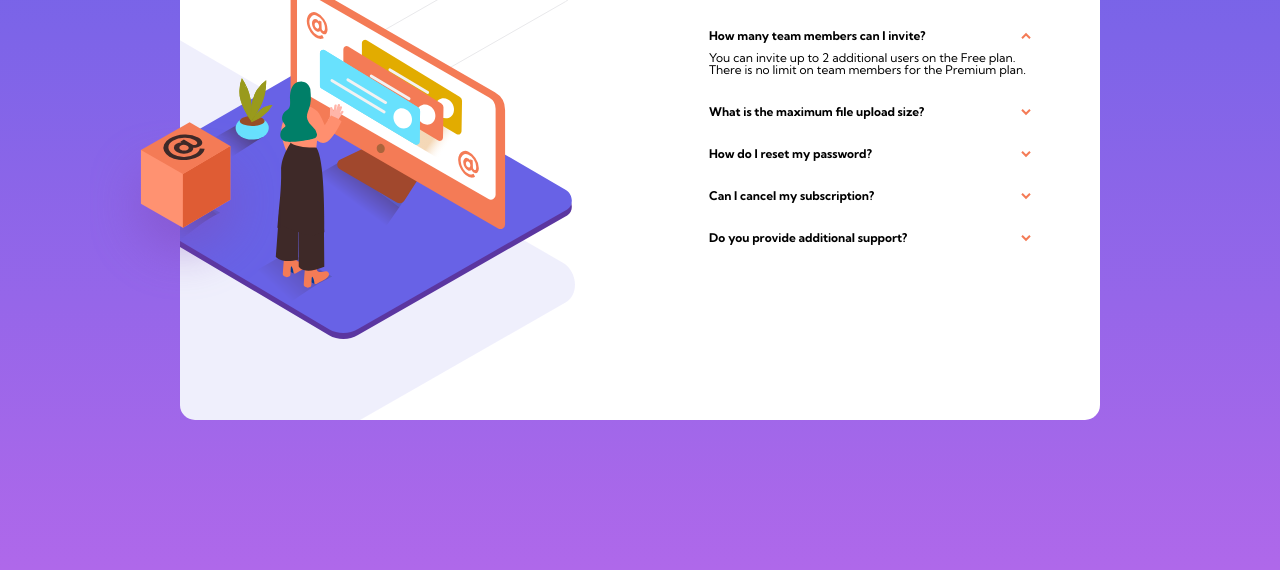
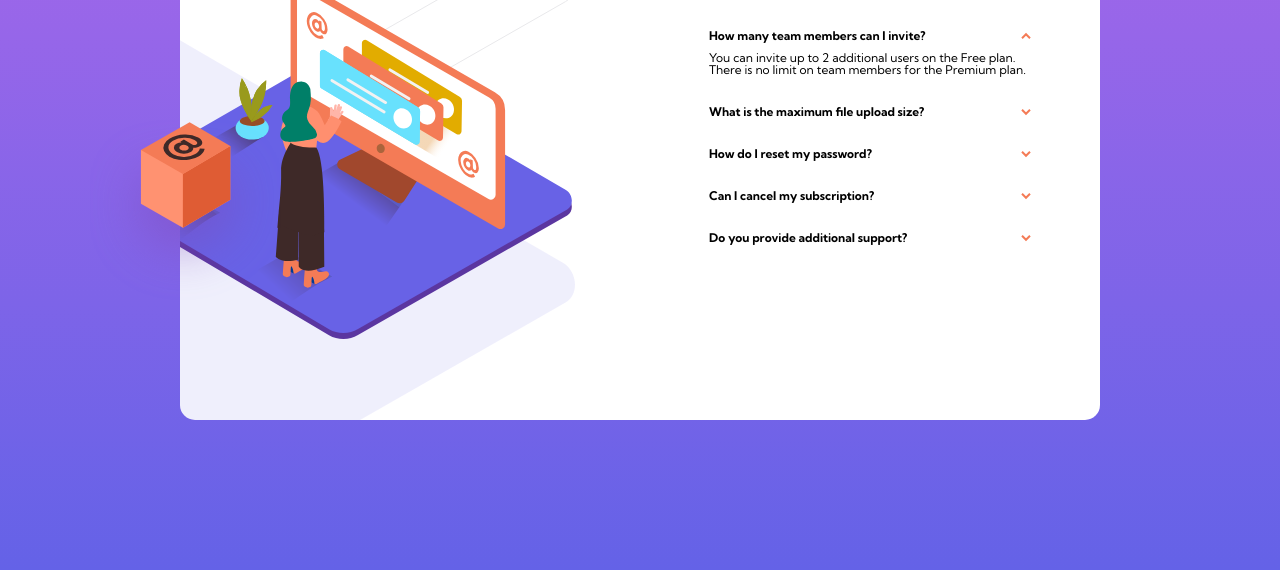
Before and after one commit to dehvieira/faq-accordion-card-main, a plain HTML site: page index.html in a window 1280 px wide. Shown: the part 230-800 px from the top of the page. Drawn offline with Linux system fonts and the light colour scheme.

Commit message:
finalizado --gg

```diff
--- a/scss/style.scss
+++ b/scss/style.scss
@@ -1,10 +1,10 @@
 body {
   height: 100vh;
-  background: rgb(175, 104, 234);
+  background: rgb(100, 98, 231);
   background: linear-gradient(
     0deg,
-    rgba(175, 104, 234, 1) 0%,
-    rgba(100, 98, 231, 1) 100%
+    rgba(100, 98, 231, 1) 0%,
+    rgba(175, 104, 234, 1) 100%
   );
   display: flex;
   justify-content: center;
```
Also changed, not shown: scss/style.css, 1 other file.
